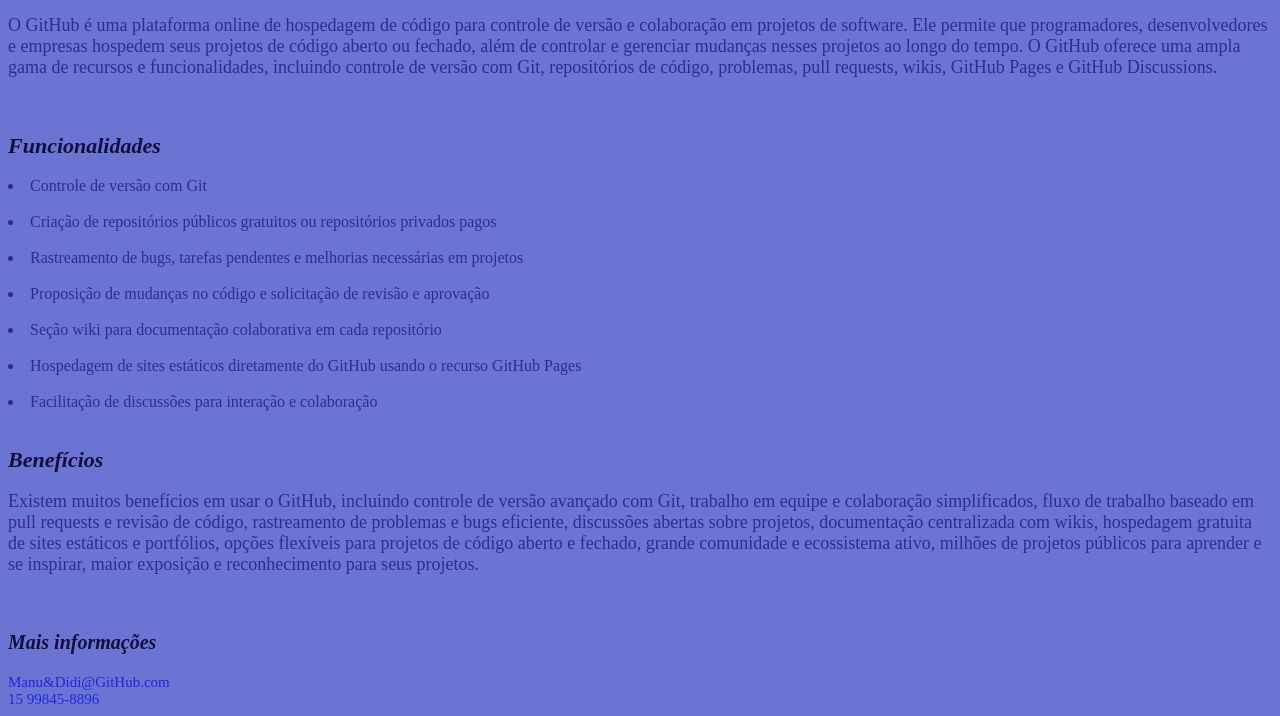
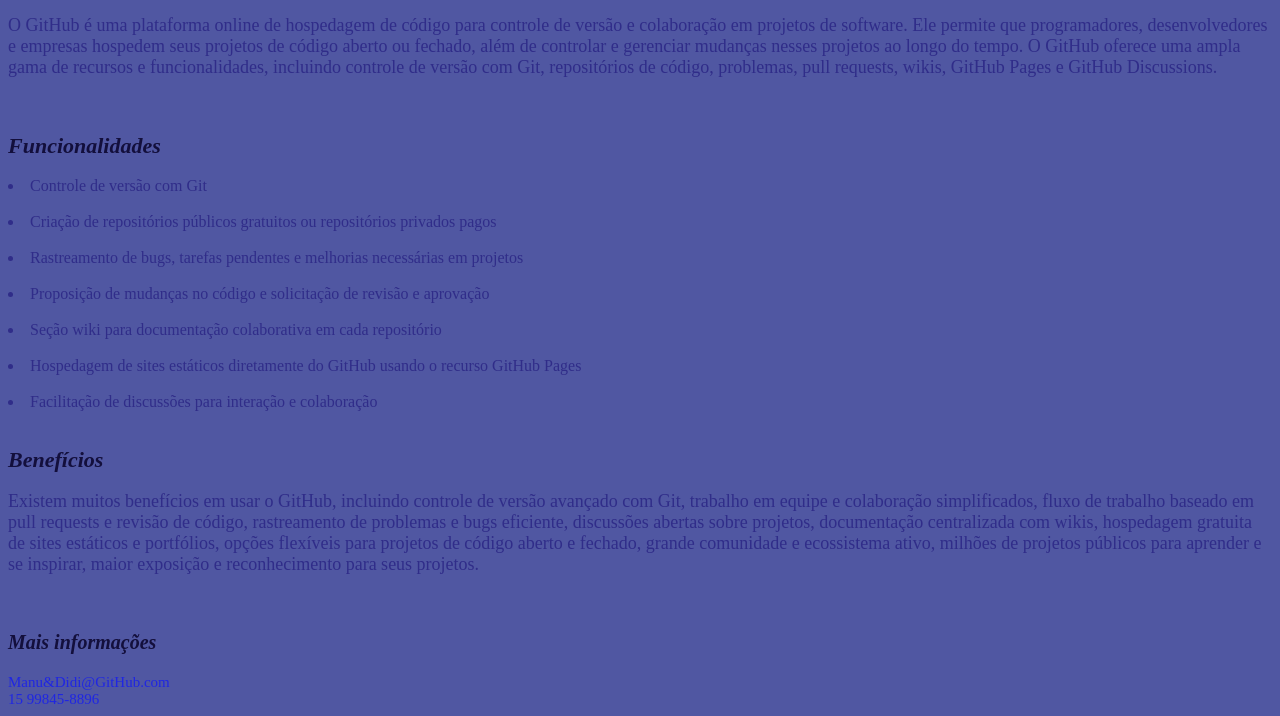
Before and after one commit to Ingridao244/my-page, a plain HTML site: page index.html in a window 1280 px wide. Shown: the part 222-938 px from the top of the page. Drawn offline with Linux system fonts and the light colour scheme.

Commit message:
background cinza

```diff
--- a/style.css
+++ b/style.css
@@ -1,5 +1,5 @@
 body{
-    background-color: rgb(108, 116, 211);}
+    background-color: rgb(80, 87, 162);}
 
 img{width: 450px;}
 
```
